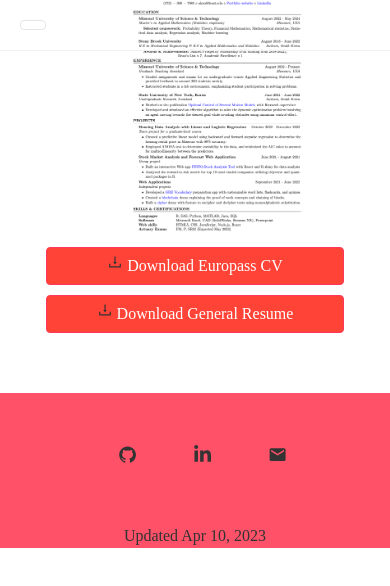
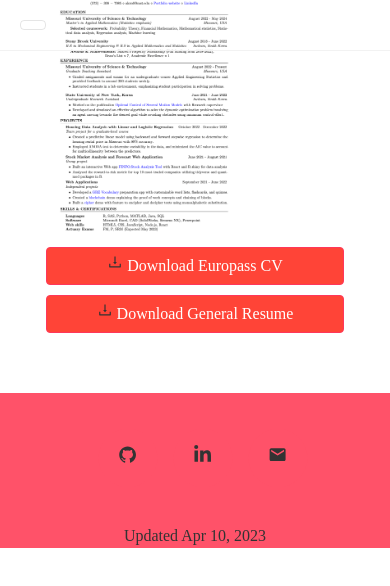
Before and after one commit to kafleBeast/kafle-portfolio, a React (Create React App) app: page /resume in a window 390 px wide. Shown: the top 586 px of the page. Built offline with nearby package versions, Linux system fonts and the light colour scheme; the HTML template or start-up script is replaced by a standard one.

Commit message:
Update index.css

```diff
--- a/src/index.css
+++ b/src/index.css
@@ -424,7 +424,6 @@
   height: 100%;
   width: 65%;
   margin-top: 5%;
-  margin-left: 25%;
   display: flex;
   justify-content: center;
 }
@@ -446,6 +445,5 @@
     height: 100%;
     width: 65%;
     margin-top: 5%;
-    margin-left: 25%;
   }
 }
```
